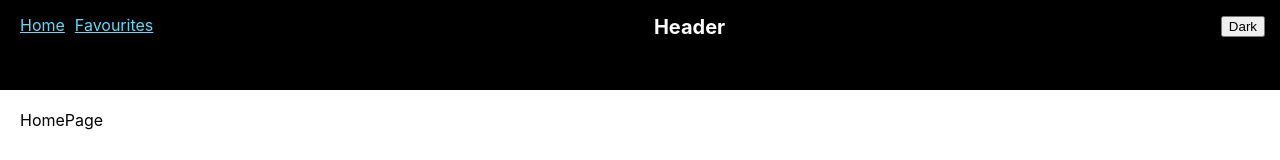
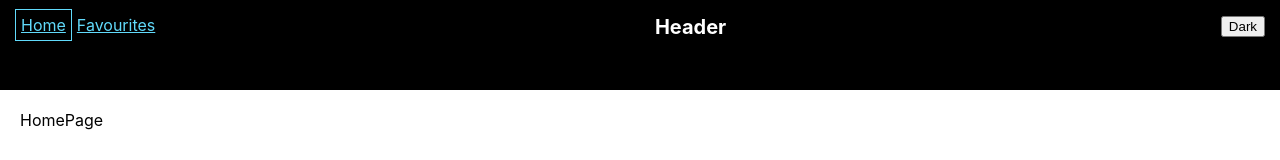
Before and after one commit to sahilaug/reactjscrashcourse, a React (Create React App) app: page / in a window 1280 px wide. Shown: the top 160 px of the page. Built offline with nearby package versions, Linux system fonts and the light colour scheme.

Commit message:
step09 use navlink instead of link to show active link

```diff
--- a/src/App.css
+++ b/src/App.css
@@ -36,3 +36,7 @@
 .p20 {
   padding: 20px;
 }
+
+.active-link {
+  border: 1px solid #61dafb;
+}
--- a/src/components/Header.js
+++ b/src/components/Header.js
@@ -1,5 +1,5 @@
 import React, { Component } from "react";
-import { Link } from "react-router-dom";
+import { NavLink } from "react-router-dom";
 
 class Header extends Component {
   render() {
@@ -16,12 +16,21 @@ class Header extends Component {
           }}
         >
           <div>
-            <Link to="/" className="App-link">
+            <NavLink
+              to="/"
+              exact
+              className="App-link"
+              activeClassName="active-link"
+            >
               Home
-            </Link>
-            <Link to="/favourites" className="App-link">
+            </NavLink>
+            <NavLink
+              to="/favourites"
+              className="App-link"
+              activeClassName="active-link"
+            >
               Favourites
-            </Link>
+            </NavLink>
           </div>
 
           <div
```
